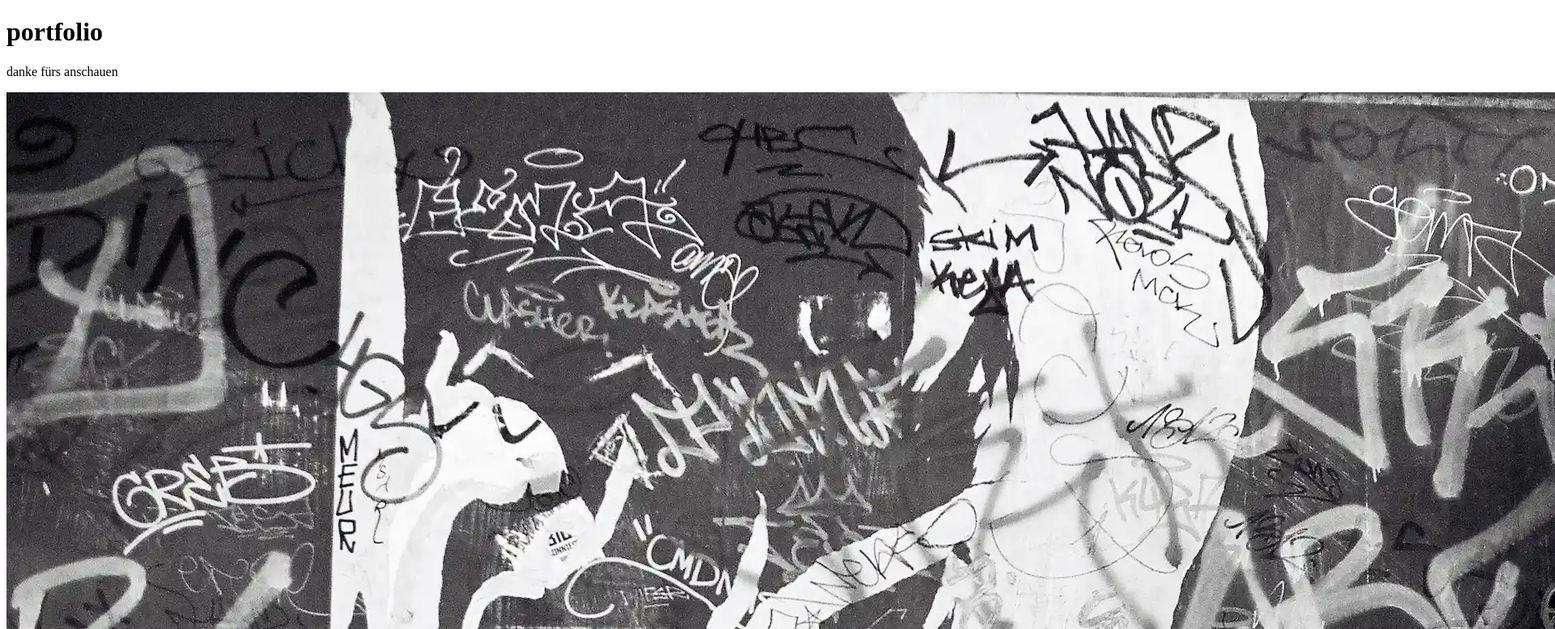
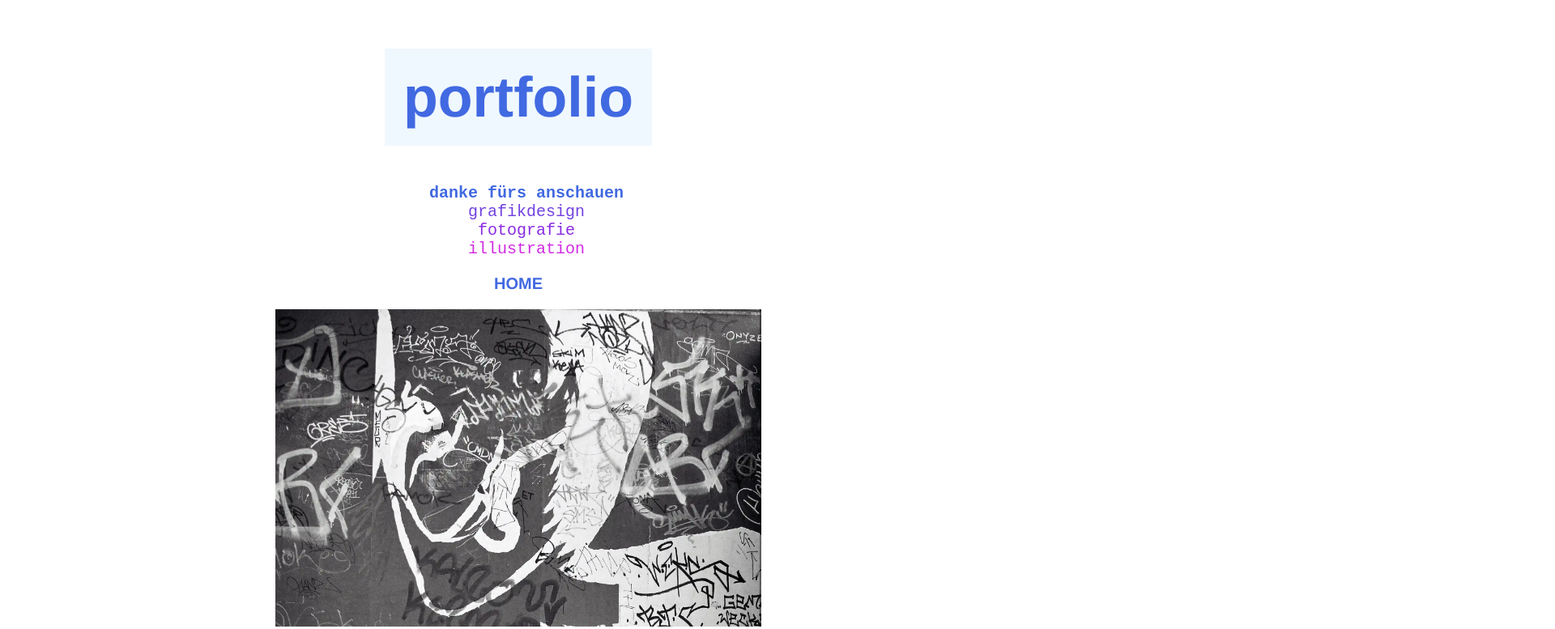
Before and after one commit to s-malaika/s-malaika.github.io, a plain HTML site: page unterseite.html in a window 1280 px wide. Shown: the top 777 px of the page at 81% size, 1920 px wide, since content can reach past the window. Drawn offline with Linux system fonts and the light colour scheme.

Commit message:
erste website 0702

```diff
--- a/assets/css/style.css
+++ b/assets/css/style.css
@@ -4,8 +4,8 @@
   --secondary-color: #000;
   --gradient-top-color: rgba(209, 60, 60, 1);
   --gradient-bottom-color: rgba(253, 144, 45, 1);
-  --font: -apple-system, BlinkMacSystemFont, 'Segoe UI', Roboto,
-    Oxygen-Sans, Ubuntu, Cantarell, 'Helvetica Neue', sans-serif;
+  --font: -apple-system, BlinkMacSystemFont, "Segoe UI", Roboto, Oxygen-Sans,
+    Ubuntu, Cantarell, "Helvetica Neue", sans-serif;
 }
 
 /* -- CSS Reset -- */
@@ -103,7 +103,7 @@ body.page-template-page-fullsingle-me {
       rgba(0, 0, 0, 0) 0%,
       rgba(0, 0, 0, 1) 100%
     ),
-    url('../../images/000034.webp');
+    url("../../images/000034.webp");
 
   background-position: center center;
   background-size: cover;
@@ -254,17 +254,25 @@ body.page-template-page-fullsingle-me h1 {
   transition: 0.1s;
 }
 
-
 /**
 Das ist ein Kommentar
 */
 
-h1
- {color: whitesmoke;
-background-color: royalblue;
-padding: 16px;
-font: 300px charter, normal;}
-
-h2 {color: whitesmoke;
-margin-top: 16px;}
-p {color: whitesmoke}
+h1 {
+  color: whitesmoke;
+  background-color: royalblue;
+  padding: 16px;
+  width: 350px;
+}
+h2 {
+  margin-top: 30px;
+}
+a {
+  color: white;
+  padding-left: 16px;
+}
+p {
+  color: whitesmoke;
+  padding: 16px;
+  width: 350px;
+}
--- /dev/null
+++ b/style.css
@@ -0,0 +1,66 @@
+* {
+  box-sizing: border-box;
+  text-align: center;
+}
+
+body {
+  font-family: Helvetica, Arial, sans-serif;
+  margin: 60px;
+}
+
+h1 {
+  font-size: 70px;
+  color: royalblue;
+  background-color: aliceblue;
+  padding: 20px;
+  width: 330px;
+  margin-top: 0px;
+}
+
+p {
+  margin: 0px;
+  width: 330px;
+  font-size: 20px;
+  font-family: "Courier New", Courier, monospace;
+  color: royalblue;
+  padding-left: 20px;
+}
+
+.bold {
+  font-weight: bold;
+}
+
+#thx {
+  font-family: Helvetica, Arial, sans-serif;
+}
+
+#gd {
+  color: rgb(113, 65, 225);
+}
+
+#foto {
+  color: blueviolet;
+}
+
+#ill {
+  color: rgb(208, 43, 226);
+}
+
+a {
+  font-weight: bold;
+  font-size: 20px;
+  padding: 20px;
+  color: royalblue;
+  text-decoration: none;
+  display: block;
+}
+
+img {
+  width: 600px;
+}
+
+h1,
+p {
+  margin-right: auto;
+  margin-left: auto;
+}
--- a/unterseite.html
+++ b/unterseite.html
@@ -4,11 +4,16 @@
     <meta charset="UTF-8" />
     <meta http-equiv="X-UA-Compatible" content="IE=edge" />
     <meta name="viewport" content="width=device-width, initial-scale=1.0" />
+    <link rel="stylesheet" href="style.css" />
     <title>portfolio</title>
   </head>
   <body>
     <h1>portfolio</h1>
-    <p>danke fürs anschauen</p>
+    <p class="bold">danke fürs anschauen</p>
+    <p id="gd">grafikdesign</p>
+    <p id="foto">fotografie</p>
+    <p id="ill">illustration</p>
+    <a href="index.html">HOME</a>
     <img src="images/000034.webp" alt="berlin graffiti" />
   </body>
 </html>
```
Also changed, not shown: index.html (+1 -1 lines).
